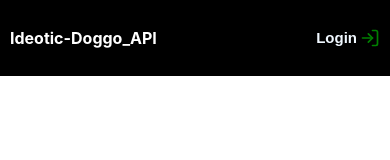
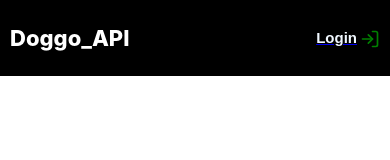
Before and after one commit to sarkarsubho/Ideotic-Doggo_API_Challenge, a React (Create React App) app: page /login in a window 390 px wide. Shown: the top 160 px of the page. Built offline with nearby package versions, Linux system fonts and the light colour scheme.

Commit message:
mobile view added on navbar

```diff
--- a/src/components/Navbar.jsx
+++ b/src/components/Navbar.jsx
@@ -4,18 +4,23 @@ import { IoPersonSharp } from "react-icons/io5";
 import { FiLogOut, FiLogIn } from "react-icons/fi";
 import { FaPowerOff } from "react-icons/fa";
 import { Link } from "react-router-dom";
-import { useSelector } from "react-redux";
+import { useDispatch, useSelector } from "react-redux";
+import { LOGOUT } from "../redux/auth/action.types";
 
 export const Navbar = () => {
-  const {isAuth,user}=useSelector(store=>store.auth);
-  // console.log(data);
-  // let isAuth = true;
+  const { isAuth, user } = useSelector((store) => store.auth);
+  const dispatch = useDispatch();
+  let sortUsername = user?.name?.trim().split(" ");
+
+  const handleLogout = () => {
+    dispatch({ type: LOGOUT });
+  };
 
   return (
     <div className={styles.nav}>
       <div>
         <h1 className={styles.heading}>
-          <Link to={"/"}>Ideotic-Doggo_API</Link>
+          <Link to={"/"}>Doggo_API</Link>
         </h1>
       </div>
 
@@ -29,22 +34,37 @@ export const Navbar = () => {
               <div>{user.name}</div>
             </div>
 
-            <div className={styles.iconbutton}>
-              <button className={styles.button} >Logout</button>
+            <div className={styles.iconbutton} onClick={handleLogout}>
+              <button className={styles.button}>Logout</button>
               <FaPowerOff color="red" fontSize={"21px"} />
             </div>
           </div>
           {/* mobile nav Profile  */}
 
           <div className={styles.mobileProfile}>
-            <IoPersonSharp fontSize={"26px"} />
+            <div className={styles.mobileProfileName}>
+              <IoPersonSharp fontSize={"26px"} />
+              <span style={{ fontSize: "23px" }}>
+                {sortUsername.length == 1
+                  ? `${sortUsername[0][0]}${sortUsername[0][0]}`
+                  : `${sortUsername[0][0]}${sortUsername[1][0]}`}
+              </span>
+            </div>
+
+            <div className={styles.icon} onClick={handleLogout}>
+              <FaPowerOff color="red" fontSize={"21px"} />
+            </div>
           </div>
         </>
       ) : (
-        <div className={styles.iconbutton}>
-          <button className={styles.button}>Login</button>
-          <FiLogIn fontSize={"20px"} color="green" />
-        </div>
+        <Link to={"/login"}>
+          <div className={styles.iconbutton} >
+            <button className={styles.button}>Login</button>
+            <span className={styles.icon}>
+              <FiLogIn fontSize={"20px"} color="green" />
+            </span>
+          </div>{" "}
+        </Link>
       )}
     </div>
   );
--- a/src/components/navbar.module.css
+++ b/src/components/navbar.module.css
@@ -35,6 +35,7 @@
   display: flex;
   justify-content: center;
   align-items: center;
+  cursor: pointer;
 }
 .button {
   padding: 10px 3px 10px 10px;
@@ -43,12 +44,16 @@
   color: aliceblue;
   background: black;
   border-radius: 5px;
-  cursor: pointer;
+ cursor: pointer;
   text-align: center;
   border: none;
 }
 .mobileProfile {
   display: none;
+}
+.icon{
+  padding-top: 7px;
+
 }
 
 @media only screen and (max-width: 420px) {
@@ -56,15 +61,25 @@
     padding: 10px;
   }
   .heading {
-    font-size: 16px;
+    font-size: 22px;
+    font-weight: 800;
     margin: 0;
   }
   .button {
     font-size: 15px;
   }
   .mobileProfile {
-    display: block;
+    display: flex;
+    justify-content: center;
+    align-items: center;
+    gap: 10px;
     padding-right: 10px;
+    color: green;
+  }
+  .mobileProfileName{
+    display: flex;
+    justify-content: center;
+    align-items: center;
   }
   .profile {
     display: none;
--- a/src/pages/Login.jsx
+++ b/src/pages/Login.jsx
@@ -1,7 +1,7 @@
 import React, { useState } from "react";
 import styles from "./login.module.css";
 import { ImEye, ImEyeBlocked } from "react-icons/im";
-import { Link, useLocation, useNavigate } from "react-router-dom";
+import { Link, useNavigate } from "react-router-dom";
 import { useDispatch } from "react-redux";
 import { login } from "../redux/auth/action";
 import { LOGINSUCCESS } from "../redux/auth/action.types";
```
